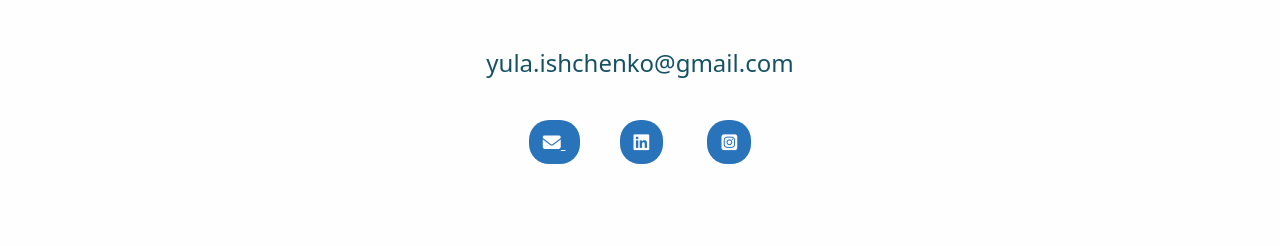
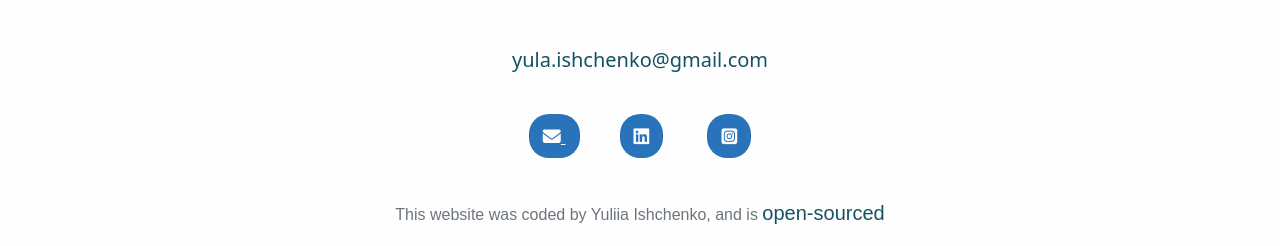
Before and after one commit to umouse/portfolio-shecodes, a plain HTML site: page index.html in a window 1280 px wide. Shown: the part 1438-1684 px from the top of the page. Before the commit the page ends 1642 px from the top, so only its background shows below. Drawn offline with nearby package versions, Linux system fonts and the light colour scheme.

Commit message:
Add Github link to all pages

```diff
--- a/index.html
+++ b/index.html
@@ -137,5 +137,15 @@
         </div>
       </footer>
     </div>
+    <p class="text-center text-muted mt-5">
+      This website was coded by Yuliia Ishchenko, and is
+      <a
+        href="https://github.com/umouse/portfolio-shecodes"
+        target="_blank"
+        class="github-link"
+      >
+        open-sourced
+      </a>
+    </p>
   </body>
 </html>
--- a/src/portfolio.css
+++ b/src/portfolio.css
@@ -35,6 +35,7 @@ p {
     font-size: 16px;
     line-height: 30px;
 }
+
 img {
     border-radius: 7px;
     max-height:636px;
@@ -45,6 +46,13 @@ background: linear-gradient(181.2deg, rgb(181, 239, 249) 10.5%, rgb(254, 254, 25
 text-align: center;
 padding: 100px 20px;
 }
+.hero h2 {
+    font-weight: normal;
+    font-size: 24px;
+    font-family: var(--heading-font);
+    line-height: 1.5;
+}
+
 .info{
     border-radius: 4px;
     padding: 20px;
@@ -65,12 +73,6 @@ padding: 100px 20px;
 
 }
 
-.hero h2 {
-    font-weight: normal;
-    font-size: 24px;
-    font-family: var(--heading-font);
-    line-height: 1.5;
-}
 .about-text {
     font-weight: bold;
     font-size: 18px;
@@ -96,6 +98,12 @@ padding: 100px 20px;
     line-height: 27px;
     padding: 15px 30px;
 }
+.project-desciption {
+    padding: 120px 60px;
+}
+.content-container {
+    background-color: #eef2e2;
+}
 .content-container h2{
     font-size: 20px;
     line-height: 1;
@@ -108,9 +116,7 @@ padding: 100px 20px;
     font-family: var(--default-font);
     line-height: 30px;
 }
-.content-container{
-    background-color: #eef2e2;
-}
+
 .content{
     margin: 30px;
     padding: 0                  ;
@@ -139,21 +145,16 @@ padding: 100px 20px;
     align-items: center;
 }
 
-.project-desciption {
-    padding: 120px 60px;
-}
-
-
 footer {
     margin: 0 auto;
 }
-footer .email-link {
+footer .email-link, .github-link {
     text-decoration: none;
     color: var(--font-color);
-    font-size: 24px;
+    font-size: 20px;
 }
 
-footer .email-link:hover {
+footer .email-link:hover, .github-link:hover {
     color: black;
 }
 footer .social-links a {
@@ -171,6 +172,7 @@ footer .social-links a:hover {
     background: #FFFEFF;
     border: 1px solid black;
 }
+
 
 @media (max-width: 900px) {
     h1 {
```
Also changed, not shown: about.html (+10 -0 lines), work.html (+6 -0 lines).
